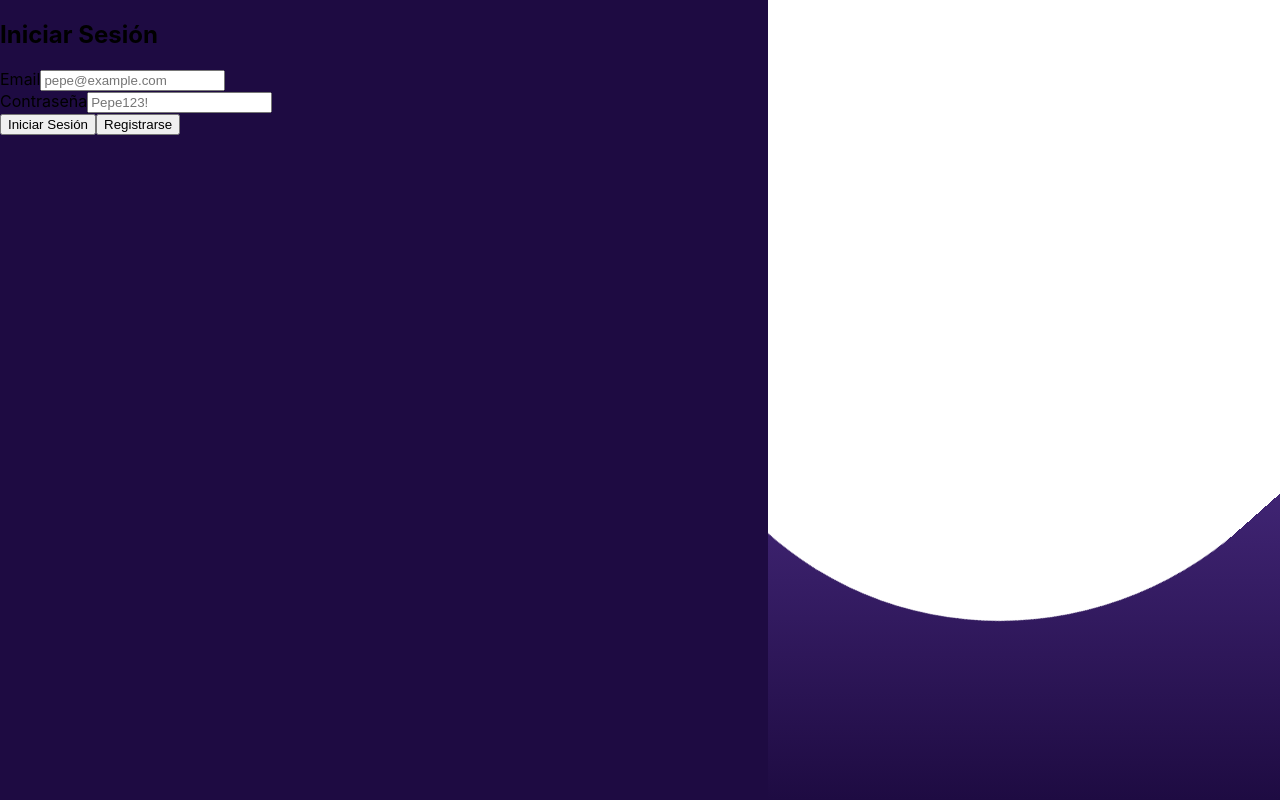
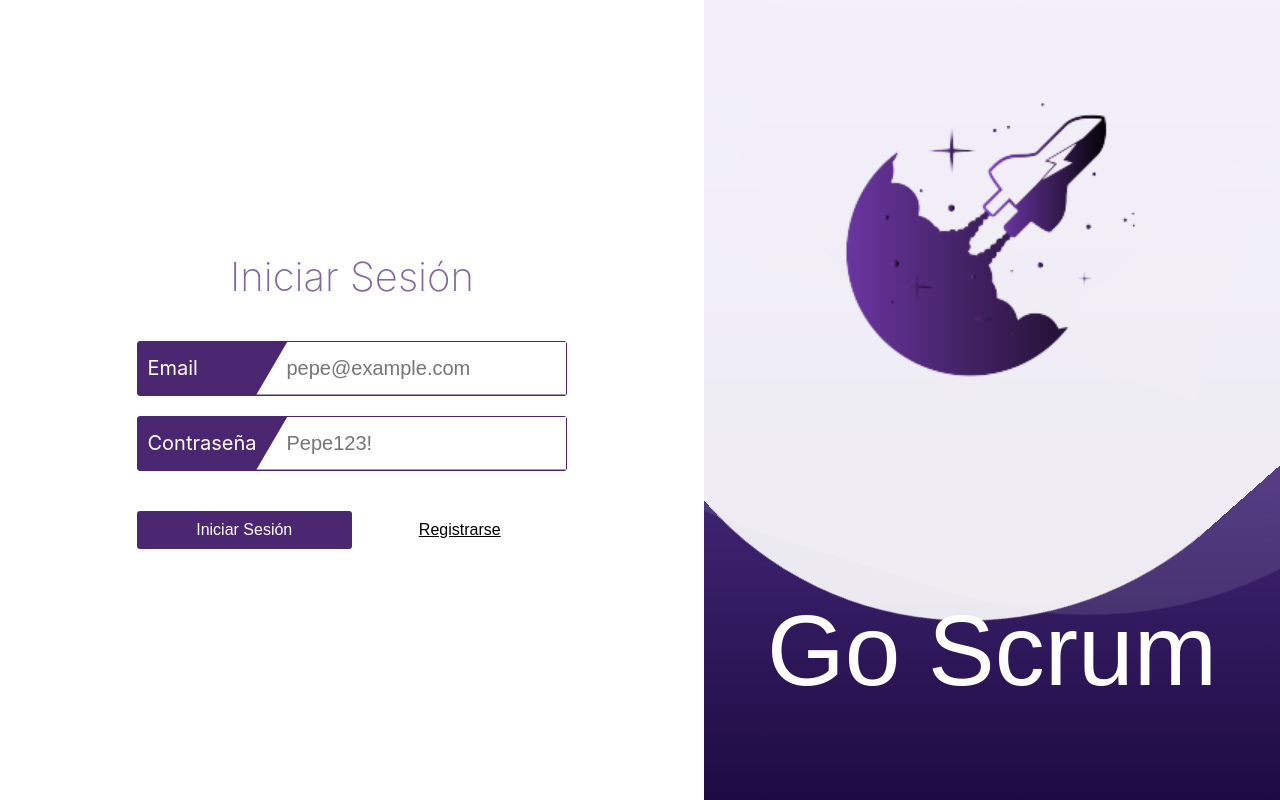
Before and after one commit to DeboraBucci/go-scrum, a React (Create React App) app: page /login in a window 1280 px wide. Built offline with nearby package versions, Linux system fonts and the light colour scheme; a web font is replaced by a local one.

Commit message:
compile sass code into css syntax

```diff
--- a/src/css/style.css
+++ b/src/css/style.css
@@ -1,56 +1,172 @@
+@keyframes rotate-right {
+  from {
+    transform: rotate(360deg); } }
+
+@keyframes rotate-left {
+  from {
+    transform: rotate(-360deg); } }
+
+*,
+*::before,
+*::after {
+  margin: 0;
+  padding: 0;
+  box-sizing: inherit; }
+
+html {
+  font-size: 62.5%;
+  /* 10px */ }
+
 body {
-  margin: 0;
+  box-sizing: border-box; }
+
+body {
   font-family: -apple-system, BlinkMacSystemFont, "Segoe UI", "Roboto", "Oxygen", "Ubuntu", "Cantarell", "Fira Sans", "Droid Sans", "Helvetica Neue", sans-serif;
   -webkit-font-smoothing: antialiased;
-  -moz-osx-font-smoothing: grayscale; }
-
-code {
-  font-family: source-code-pro, Menlo, Monaco, Consolas, "Courier New", monospace; }
+  -moz-osx-font-smoothing: grayscale;
+  font-size: 1.6rem; }
 
 .heading--primary {
   font-family: "Allerta Stencil", sans-serif;
-  font-size: 5rem;
-  color: white; }
+  font-size: 10rem;
+  font-weight: 100;
+  color: #fff; }
 
-.login {
-  display: flex;
-  justify-content: space-between;
-  height: 100vh;
-  background-color: #1e0b42; }
-  .login__brand {
-    z-index: 10;
-    display: flex;
-    flex-direction: column;
-    justify-content: center;
-    align-items: center;
-    gap: 10rem;
-    flex-basis: 40%; }
-  .login__img {
-    width: 20rem; }
+.heading--secondary {
+  font-size: 4rem;
+  font-weight: 200;
+  color: #82689c; }
 
-.wrapper {
-  height: 100%;
-  width: 40%;
+.margin-b-tn {
+  margin-bottom: 1rem; }
+
+.margin-b-sm {
+  margin-bottom: 2rem; }
+
+.margin-b-md {
+  margin-bottom: 4rem; }
+
+.margin-b-bg {
+  margin-bottom: 6rem; }
+
+.margin-b-hg {
+  margin-bottom: 8rem; }
+
+.margin-b-tn {
+  margin-bottom: 1rem; }
+
+.margin-b-sm {
+  margin-bottom: 2rem; }
+
+.margin-b-md {
+  margin-bottom: 4rem; }
+
+.margin-b-bg {
+  margin-bottom: 6rem; }
+
+.margin-b-hg {
+  margin-bottom: 8rem; }
+
+.hero__brand {
+  z-index: 100;
   position: absolute;
   right: 0;
   top: 0;
+  height: 100%;
+  width: 45%;
+  display: flex;
+  justify-content: center;
+  align-items: center;
+  flex-direction: column;
+  gap: 20rem; }
+
+.hero__img {
+  z-index: 100;
+  width: 30rem; }
+
+.wrapper {
+  position: absolute;
+  right: 0;
+  top: 0;
+  height: 100%;
+  width: 45%;
   background-image: linear-gradient(to top, #1e0b42 0%, #764dc2 100%);
   overflow: hidden; }
 
 .wave {
-  width: 1000px;
-  height: 1025px;
   position: absolute;
-  top: 5%;
   left: 50%;
   margin-left: -500px;
-  margin-top: -500px;
-  border-radius: 35%;
-  background: white;
-  animation: wave 15s infinite linear; }
+  margin-top: -500px; }
+  .wave--1 {
+    z-index: 1;
+    top: 5%;
+    width: 1000px;
+    height: 1025px;
+    border-radius: 35%;
+    background: rgba(255, 255, 255, 0.9);
+    animation: rotate-right 15s infinite linear; }
+  .wave--2 {
+    z-index: 10;
+    top: 6%;
+    width: 1050px;
+    height: 1040px;
+    border-radius: 40%;
+    background: rgba(255, 255, 255, 0.1);
+    animation: rotate-left 10s infinite linear; }
 
-@keyframes wave {
-  from {
-    transform: rotate(0deg); }
-  from {
-    transform: rotate(360deg); } }
+.login {
+  display: grid;
+  grid-template-columns: 55% 45%;
+  grid-template-rows: 100vh; }
+  .login__content {
+    display: flex;
+    justify-content: center;
+    align-items: center;
+    flex-direction: column; }
+  .login__cta {
+    margin-top: 2rem;
+    display: flex;
+    justify-content: space-between; }
+  .login__button {
+    flex-basis: 50%;
+    cursor: pointer;
+    border: none;
+    font-size: 1.6rem;
+    transition: all 0.2s; }
+    .login__button:hover {
+      transform: translateY(-3px); }
+    .login__button--login {
+      background-color: #4c2771;
+      color: #fff;
+      padding: 1rem 1.5rem;
+      border-radius: 3px; }
+    .login__button--register {
+      background-color: transparent;
+      text-decoration: underline; }
+      .login__button--register:hover {
+        text-decoration: none; }
+
+.form {
+  display: flex;
+  flex-direction: column;
+  gap: 2rem;
+  font-size: 2rem; }
+  .form__input-group {
+    display: flex;
+    justify-content: center;
+    align-items: center;
+    justify-content: space-between;
+    color: #fff;
+    background-color: #4c2771;
+    border: 1px solid #4c2771;
+    border-radius: 3px; }
+    .form__input-group label {
+      padding-left: 1rem; }
+    .form__input-group input {
+      font-size: 2rem;
+      background-color: #fff;
+      clip-path: polygon(10% 0, 0 100%, 100% 100%, 100% 0);
+      border: none;
+      padding: 1.5rem;
+      padding-left: 3rem; }
```
